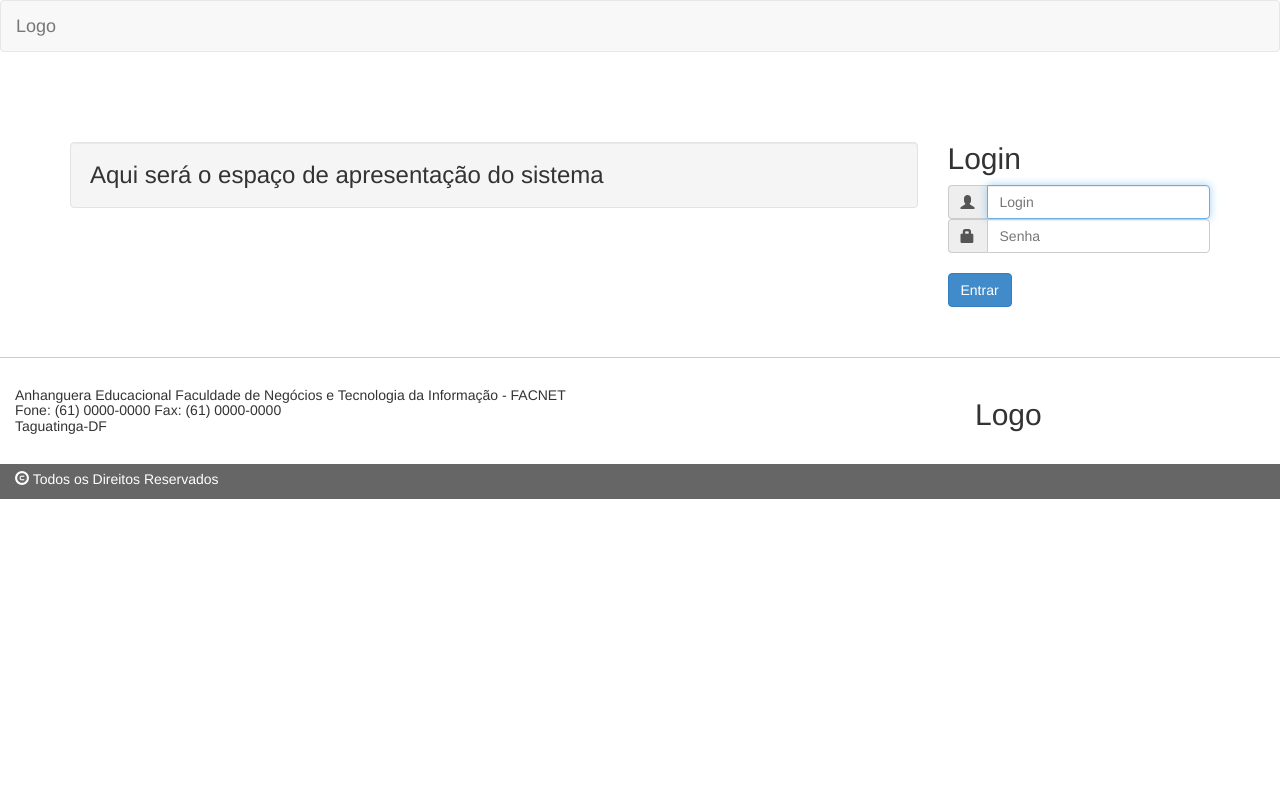
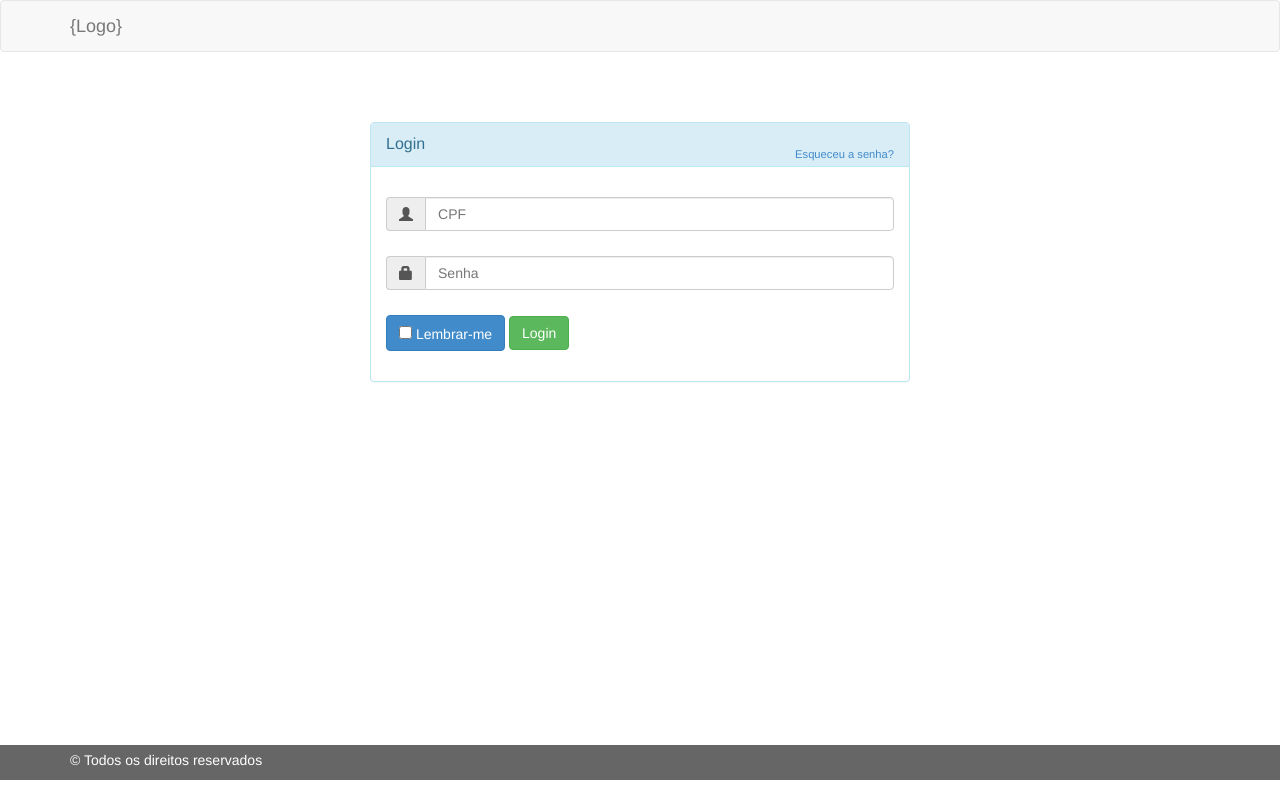
Before and after one commit to reuelsc/tcc, a PHP site: page / in a window 1280 px wide. Run offline with PHP 8.4, Linux system fonts and the light colour scheme; some libraries are stand-ins or nearby versions.

Commit message:
tela de login alterada e reformulada

```diff
--- a/index.php
+++ b/index.php
@@ -21,35 +21,76 @@
 <body>
 
 	<div class="navbar navbar-default" role="navigation">
-		<div class="container container-2">
+		<div class="container container-fluid">
 			<div class="navbar-header">
-				<a href="#" class="navbar-brand">Logo</a>
+				<a href="#" class="navbar-brand">{Logo}</a>
 			</div>
 		</div>
 	</div>
 
 	<div class="wrapper" role="main">
 		<div class="container">
-			<div class="row">
-				<div id="apresentacao" class="col-xs-12 col-sm-9 col-md-9 col-lg-9">
-					<h3><p class="well">Aqui será o espaço de apresentação do sistema</p></h3>
+			<div class="col-md-6 col-md-offset-3 col-sm-8 col-sm-offset-2">
+				<div class="panel panel-info">
+					<div class="panel-heading">
+						<div class="panel-title">Login</div>
+						<div style="float:right; font-size:80%; position:relative; top:-10px"><a href="#">Esqueceu a senha?</a></div>
 					</div>
 
-				<div id="form_login" class="col-xs-12 col-sm-3 col-md-3 col-lg-3">
-					<form class="form signin" role="form">
+					<div style="padding-top:30px;" class="panel-body">
+						<div style="display:none;" id="login-alert" class="alert alert-danger col-sm-12"></div>
+
+						<form method="" id="loginform" class="form-horizontal" role="form">
+							<div style="margin-bottom:25px;" class="input-group">
+								<span class="input-group-addon"><i class="glyphicon glyphicon-user"></i></span>
+								<input type="text" id="login-username" class="form-control" name="username" placeholder="CPF">
+							</div>
+
+							<div style="margin-bottom:25px;" class="input-group">
+								<span class="input-group-addon"><i class="glyphicon glyphicon-lock"></i></span>
+								<input type="password" id="login-password" class="form-control" name="password" placeholder="Senha">
+							</div>
+
+							<div style="margin-top:10px" class="form-group">
+								<div class="col-sm-12 controls">
+									<label class="btn btn-primary">
+										<input type="checkbox" id="login-remember" name="remember" value="1"> Lembrar-me</input>
+									</label>
+									<a href="#" id="btn-login" class="btn btn-success">Login</a>
+								</div>
+							</div>
+						</form>
+					</div>
+				</div>
+			</div>
+		</div>
+	</div>
+
+	<!--<div class="wrapper" role="main">
+		<div class="container">
+			<div class="row">
+				<form class="form-signin" role="form">
 					<h2 class="form-signin-heading">Login</h2>
+					<div class="form-group">
+						<div class="col-xs-12 col-sm-12 col-md-12 col-lg-12">
 							<div class="input-group">
 								<span class="input-group-addon">
 									<span class="glyphicon glyphicon-user"></span>
 								</span>
 								<input class="form-control" type="login" placeholder="Login" autofocus required>
 							</div>
+						</div>
+					</div>
 
+					<div class="form-group">
+						<div class="col-xs-12 col-sm-12 col-md-12 col-lg-12">
 							<div class="input-group">
 								<span class="input-group-addon">
 									<span class="glyphicon glyphicon-lock"></span>
 								</span>
 								<input class="form-control" type="password" placeholder="Senha" required>
+							</div>
+						</div>
 					</div>
 
 					<br />
@@ -58,32 +99,20 @@
 				</form>
 			</div>
 		</div>
+	</div>-->
+
+	<footer class="navbar navbar-fixed-bottom">
+		<div class="copyright">
+			<div class="container container-fluid">
+			  <div class="row">
+				<div class="col-md-12">
+				  <p>&copy; Todos os direitos reservados</p>
 				</div>
-	</div>
-
-	<footer>
-		<div class="container container-2">
-			<div class="row">
-				<div class="col-xs-12 col-sm-3 col-md-6">
-					<h5><p>Anhanguera Educacional Faculdade de Negócios e Tecnologia da Informação - FACNET<br />Fone: (61) 0000-0000 Fax: (61) 0000-0000<br />Taguatinga-DF</p></h5>
-				</div>
-
-				<div id="logoFooter" class="col-xs-12 col-sm-3 col-md-3 col-md-offset-3 col-md-3">
-					<h2>Logo</h2>
 			  </div>
 			</div>
 		</div>
 	</footer>
 
-  <div class="copyright">
-	<div class="container container-2">
-	  <div class="row">
-		<div class="col-md-12">
-		  <p><span class="glyphicon glyphicon-copyright-mark"></span> Todos os Direitos Reservados</p>
-		</div>
-	  </div>
-	</div>
-  </div>
 
 
 	<!-- Bootstrap core JavaScript
```
Lines whose indentation alone changed are shown as unchanged.
